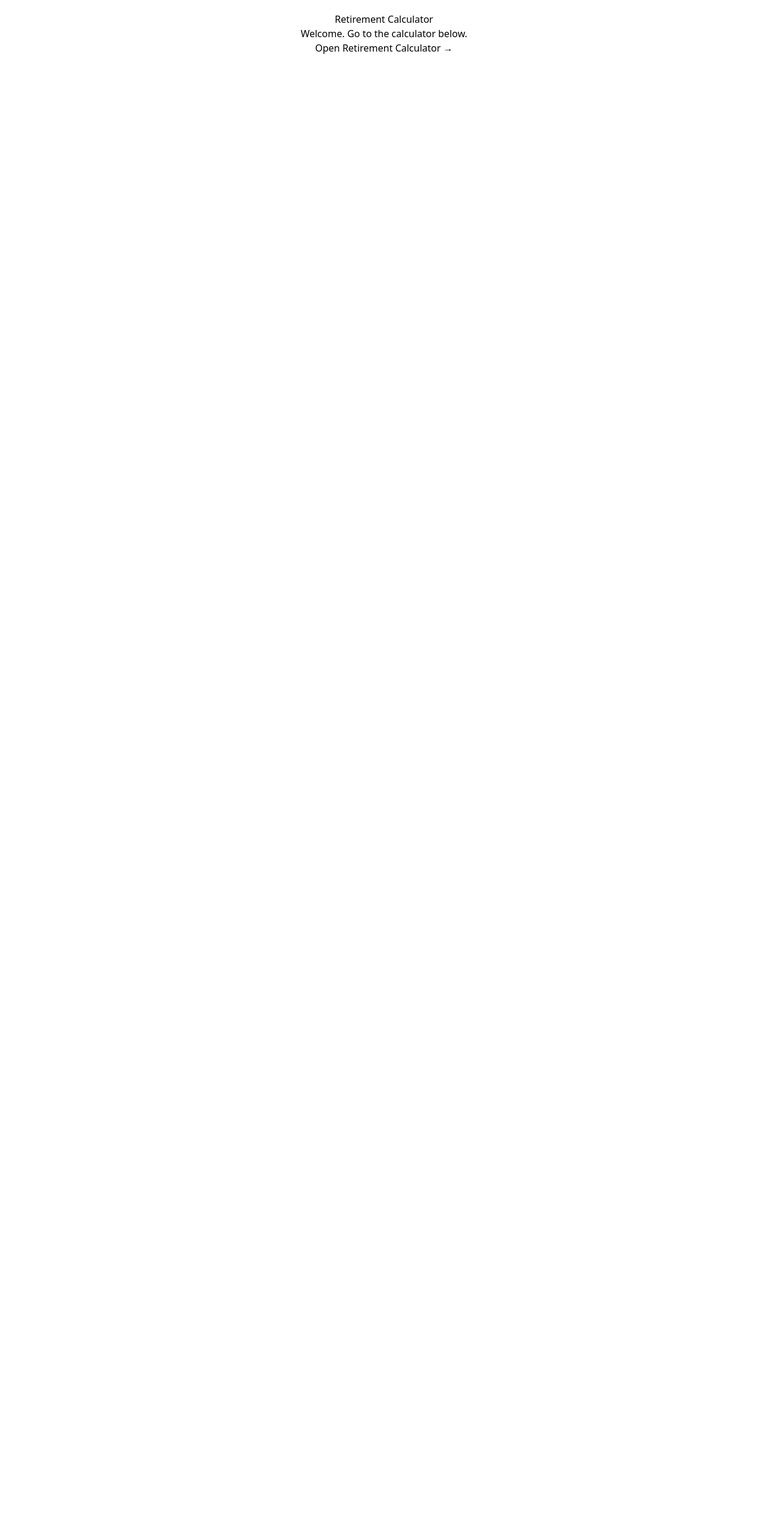
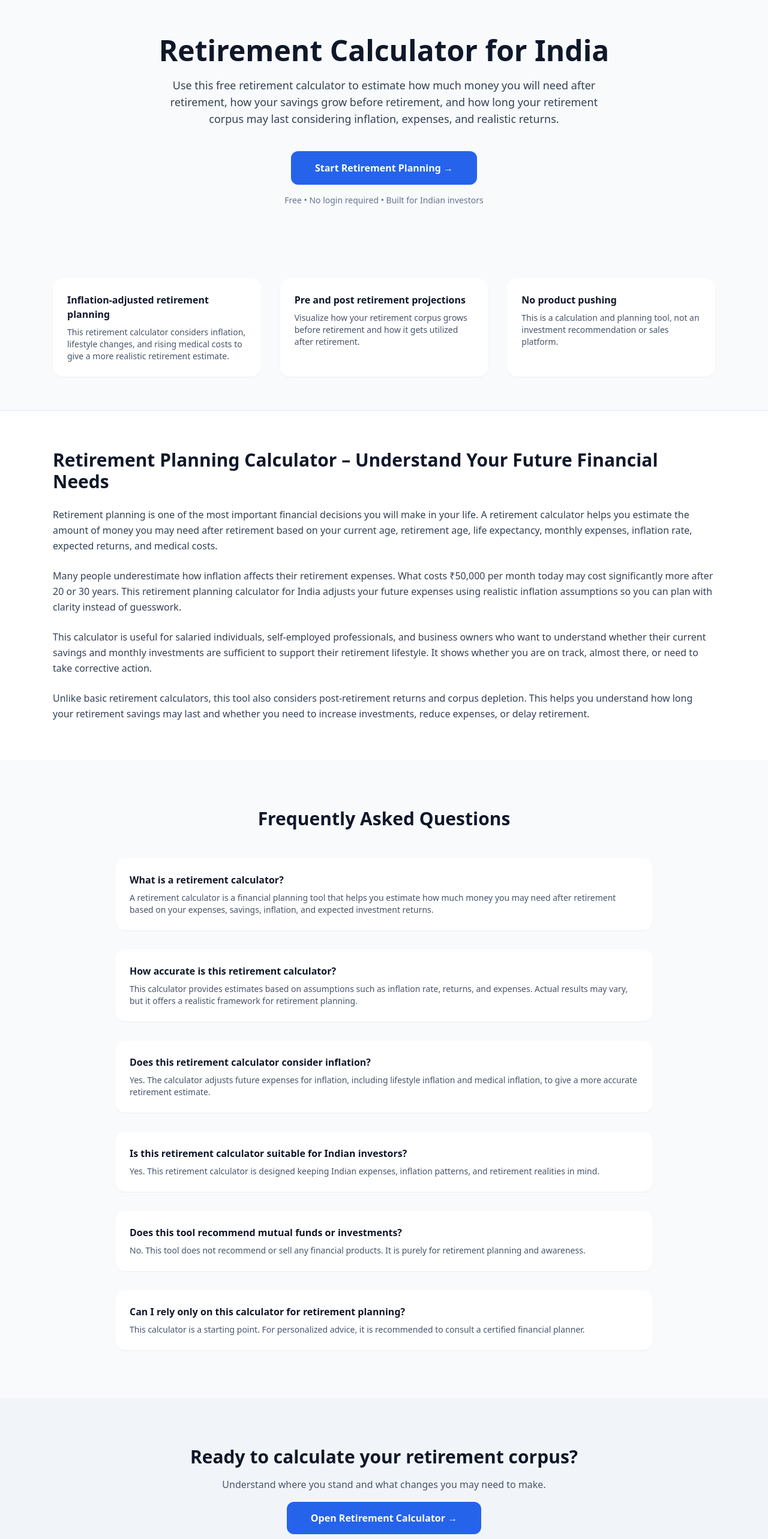
Before and after one commit to Mallikarjunrk2/RetirementCalculator, a Next.js app: page / in a window 1280 px wide. Shown: the part 20-2586 px from the top of the page at 60% size. Before the commit the page ends 800 px from the top, so only its background shows below. Built offline with nearby package versions, Linux system fonts and the light colour scheme.

Commit message:
Update page.jsx

```diff
--- a/app/page.jsx
+++ b/app/page.jsx
@@ -1,12 +1,168 @@
+import Link from "next/link";
+
 export default function Home() {
   return (
-    <main style={{ padding: '40px', textAlign: 'center' }}>
-      <h1>Retirement Calculator</h1>
-      <p>Welcome. Go to the calculator below.</p>
+    <main className="min-h-screen bg-slate-50">
 
-      <a href="/retirement-calculator">
-        Open Retirement Calculator →
-      </a>
+      {/* HERO */}
+      <section className="max-w-6xl mx-auto px-6 pt-20 pb-16 text-center">
+        <h1 className="text-4xl md:text-5xl font-bold text-slate-900 leading-tight">
+          Retirement Calculator for India
+        </h1>
+
+        <p className="mt-5 text-lg text-slate-700 max-w-3xl mx-auto">
+          Use this free retirement calculator to estimate how much money you will
+          need after retirement, how your savings grow before retirement, and how
+          long your retirement corpus may last considering inflation, expenses,
+          and realistic returns.
+        </p>
+
+        <div className="mt-10 flex justify-center">
+          <Link
+            href="/retirement-calculator"
+            className="px-10 py-4 rounded-xl bg-blue-600 text-white font-semibold hover:bg-blue-700 transition"
+          >
+            Start Retirement Planning →
+          </Link>
+        </div>
+
+        <p className="mt-4 text-sm text-slate-500">
+          Free • No login required • Built for Indian investors
+        </p>
+      </section>
+
+      {/* FEATURES */}
+      <section className="max-w-6xl mx-auto px-6 py-14 grid md:grid-cols-3 gap-8">
+        <Feature
+          title="Inflation-adjusted retirement planning"
+          desc="This retirement calculator considers inflation, lifestyle changes, and rising medical costs to give a more realistic retirement estimate."
+        />
+        <Feature
+          title="Pre and post retirement projections"
+          desc="Visualize how your retirement corpus grows before retirement and how it gets utilized after retirement."
+        />
+        <Feature
+          title="No product pushing"
+          desc="This is a calculation and planning tool, not an investment recommendation or sales platform."
+        />
+      </section>
+
+      {/* LONG SEO CONTENT */}
+      <section className="bg-white border-t border-slate-200">
+        <div className="max-w-6xl mx-auto px-6 py-16 space-y-6 text-slate-700 leading-relaxed">
+          <h2 className="text-3xl font-semibold text-slate-900">
+            Retirement Planning Calculator – Understand Your Future Financial Needs
+          </h2>
+
+          <p>
+            Retirement planning is one of the most important financial decisions
+            you will make in your life. A retirement calculator helps you estimate
+            the amount of money you may need after retirement based on your current
+            age, retirement age, life expectancy, monthly expenses, inflation rate,
+            expected returns, and medical costs.
+          </p>
+
+          <p>
+            Many people underestimate how inflation affects their retirement
+            expenses. What costs ₹50,000 per month today may cost significantly
+            more after 20 or 30 years. This retirement planning calculator for
+            India adjusts your future expenses using realistic inflation
+            assumptions so you can plan with clarity instead of guesswork.
+          </p>
+
+          <p>
+            This calculator is useful for salaried individuals, self-employed
+            professionals, and business owners who want to understand whether
+            their current savings and monthly investments are sufficient to
+            support their retirement lifestyle. It shows whether you are on
+            track, almost there, or need to take corrective action.
+          </p>
+
+          <p>
+            Unlike basic retirement calculators, this tool also considers
+            post-retirement returns and corpus depletion. This helps you
+            understand how long your retirement savings may last and whether you
+            need to increase investments, reduce expenses, or delay retirement.
+          </p>
+        </div>
+      </section>
+
+      {/* FAQ SECTION */}
+      <section className="max-w-6xl mx-auto px-6 py-20">
+        <h2 className="text-3xl font-semibold text-slate-900 text-center">
+          Frequently Asked Questions
+        </h2>
+
+        <div className="mt-12 space-y-8 max-w-4xl mx-auto">
+          <FAQ
+            q="What is a retirement calculator?"
+            a="A retirement calculator is a financial planning tool that helps you estimate how much money you may need after retirement based on your expenses, savings, inflation, and expected investment returns."
+          />
+          <FAQ
+            q="How accurate is this retirement calculator?"
+            a="This calculator provides estimates based on assumptions such as inflation rate, returns, and expenses. Actual results may vary, but it offers a realistic framework for retirement planning."
+          />
+          <FAQ
+            q="Does this retirement calculator consider inflation?"
+            a="Yes. The calculator adjusts future expenses for inflation, including lifestyle inflation and medical inflation, to give a more accurate retirement estimate."
+          />
+          <FAQ
+            q="Is this retirement calculator suitable for Indian investors?"
+            a="Yes. This retirement calculator is designed keeping Indian expenses, inflation patterns, and retirement realities in mind."
+          />
+          <FAQ
+            q="Does this tool recommend mutual funds or investments?"
+            a="No. This tool does not recommend or sell any financial products. It is purely for retirement planning and awareness."
+          />
+          <FAQ
+            q="Can I rely only on this calculator for retirement planning?"
+            a="This calculator is a starting point. For personalized advice, it is recommended to consult a certified financial planner."
+          />
+        </div>
+      </section>
+
+      {/* FINAL CTA */}
+      <section className="bg-slate-100 py-20 text-center">
+        <h2 className="text-3xl font-bold text-slate-900">
+          Ready to calculate your retirement corpus?
+        </h2>
+        <p className="mt-4 text-slate-600">
+          Understand where you stand and what changes you may need to make.
+        </p>
+
+        <div className="mt-8">
+          <Link
+            href="/retirement-calculator"
+            className="px-10 py-4 rounded-xl bg-blue-600 text-white font-semibold hover:bg-blue-700 transition"
+          >
+            Open Retirement Calculator →
+          </Link>
+        </div>
+      </section>
+
+      {/* FOOTER */}
+      <footer className="border-t border-slate-200 py-6 text-center text-sm text-slate-500">
+        This retirement calculator provides estimates only. Actual financial
+        outcomes may vary. Please consult a professional for personalized advice.
+      </footer>
     </main>
   );
 }
+
+function Feature({ title, desc }) {
+  return (
+    <div className="bg-white rounded-2xl p-6 shadow-sm">
+      <h3 className="font-semibold text-slate-900">{title}</h3>
+      <p className="mt-2 text-slate-600 text-sm">{desc}</p>
+    </div>
+  );
+}
+
+function FAQ({ q, a }) {
+  return (
+    <div className="bg-white rounded-2xl p-6 shadow-sm">
+      <h3 className="font-semibold text-slate-900">{q}</h3>
+      <p className="mt-2 text-slate-600 text-sm">{a}</p>
+    </div>
+  );
+}
```
